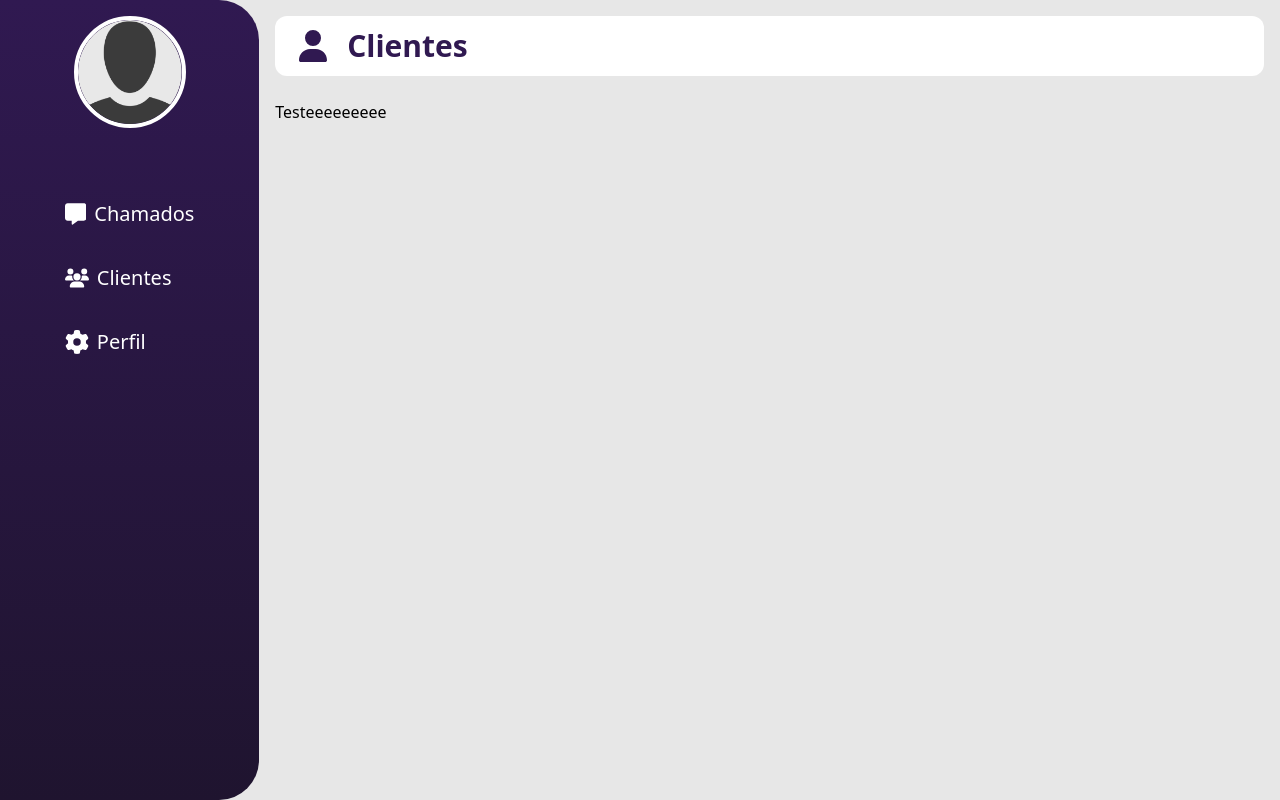
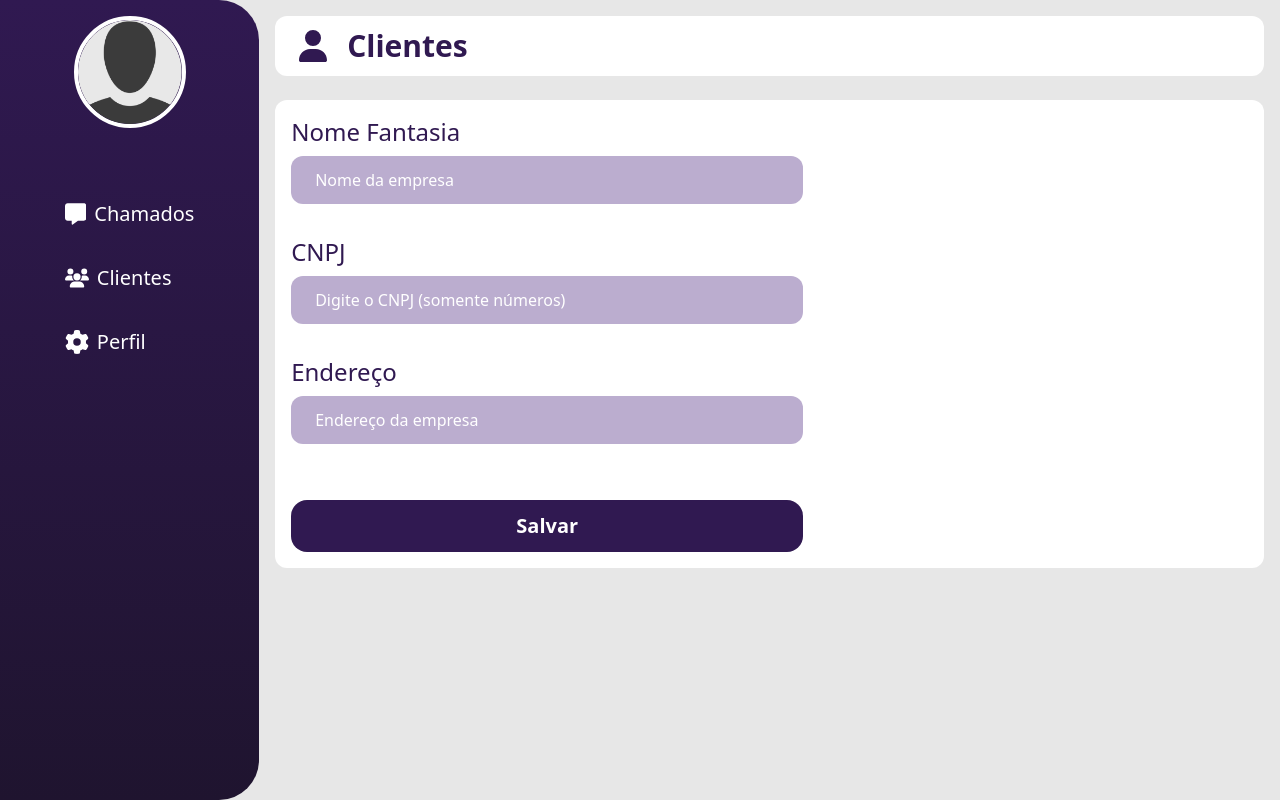
Before and after one commit to oMatheus-Farias/call_flow_manager, a React (Vite) app: page /customers in a window 1280 px wide. Built offline with nearby package versions, Linux system fonts and the light colour scheme; no server answers; sample sign-in values are in the browser's storage.

Commit message:
feat: adicionado formulario na pagina Customers para registrar um novo cliente, sendo a validaçao realizada com hook form

```diff
--- a/src/components/Input/index.tsx
+++ b/src/components/Input/index.tsx
@@ -11,7 +11,7 @@ interface InputProps {
 
 export default function Input({ type, placeholder, name, register, error, rules }: InputProps){
   return(
-    <div className="w-full mb-8 flex flex-col items-center max-w-lg" >
+    <div className="w-full mb-8 flex flex-col items-center max-w-lg mt-2" >
       <input
         className="w-full rounded-xl h-12 max-w-lg px-6 bg-placeholder text-white border-0 outline-none"
         type={ type }
--- a/src/pages/Customers/index.tsx
+++ b/src/pages/Customers/index.tsx
@@ -1,8 +1,31 @@
 import Nav from "../../components/Nav";
 import Header from "../../components/Header";
 import Container from "../../components/Container";
+import Input from "../../components/Input";
+
+import { useForm } from "react-hook-form";
+import { z } from "zod";
+import { zodResolver } from "@hookform/resolvers/zod";
+
+const schema = z.object({
+  fantasyName: z.string().min(2, 'O nome deve ter no mínimo dois caracteres').nonempty('O campo nome é obrigatório'),
+  cnpj: z.string().min(14, 'O numero deve ter 14 caracteres numéricos').max(14, 'O numero deve ter 14 caracteres numéricos').nonempty('O campo CNPJ é obrigatório'),
+  address: z.string().nonempty('O campo endereço é obrigatório')
+});
+
+type FormData = z.infer<typeof schema>;
 
 export default function Customers(){
+  const { register, handleSubmit, formState: { errors }, reset } = useForm<FormData>({
+    resolver: zodResolver(schema),
+    mode: 'onChange'
+  });
+
+  function onSubmit(data: FormData){
+    console.log(data);
+    reset();
+  };
+
   return(
     <div className="h-screen bg-offWhite md:flex" >
       <Nav/>
@@ -15,7 +38,42 @@ export default function Customers(){
           }
         />
 
-        <h1>Testeeeeeeeee</h1>
+        <section className="bg-white rounded-xl p-4 mb-2" >
+          <form className="max-w-lg w-full" onSubmit={ handleSubmit(onSubmit) } >
+            <label className="text-2xl text-primary" >Nome Fantasia</label>
+            <Input
+              type="text"
+              placeholder="Nome da empresa"
+              name="fantasyName"
+              register={ register }
+              error={ errors.fantasyName?.message }
+            />
+
+            <label className="text-2xl text-primary" >CNPJ</label>
+            <Input
+              type="text"
+              placeholder="Digite o CNPJ (somente números)"
+              name="cnpj"
+              register={ register }
+              error={ errors.cnpj?.message }
+            />
+
+            <label className="text-2xl text-primary" >Endereço</label>
+            <Input
+              type="text"
+              placeholder="Endereço da empresa"
+              name="address"
+              register={ register }
+              error={ errors.address?.message }
+            />
+
+            <button
+              className="mt-6 bg-primary w-full rounded-2xl px-4 py-3 text-xl text-white font-bold"
+            >
+              Salvar
+            </button>
+          </form>
+        </section>
       </Container>
     </div>
   );
--- a/src/pages/Profile/index.tsx
+++ b/src/pages/Profile/index.tsx
@@ -17,7 +17,7 @@ export default function Profile(){
   const { user, setUser, handleSignOut, storageUser } = useContext(AuthContext);
 
   const [name, setName] = useState(user && user.name || '');
-  const [email, setEmail] = useState(user && user.email || '');
+  const email = user && user.email || '';
   const [imageUrl, setImageUrl] = useState(user && user.avatarUrl);
 
   const propsUploadBytes = new TextEncoder().encode();
```
